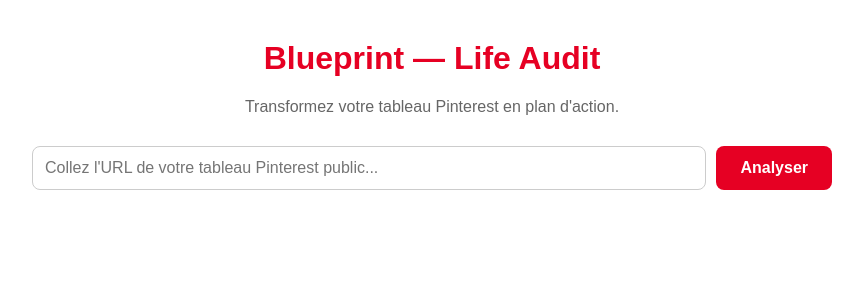
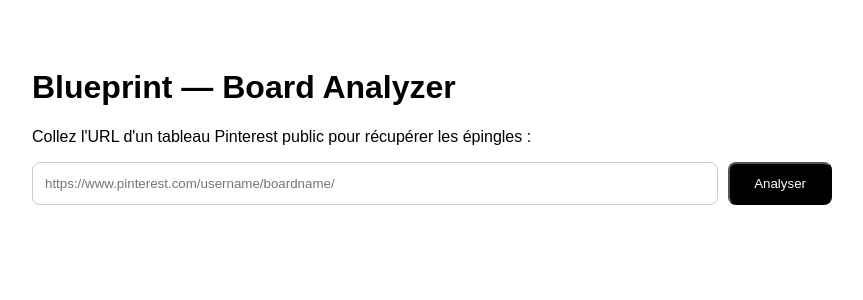
Before and after one commit to eblip/blueprint-life-audit, a Next.js app: page / in a window 1280 px wide. Shown: the top 300 px of the page, without its empty margins (208-1071 px from the left). Built offline with nearby package versions, Linux system fonts and the light colour scheme.

Commit message:
Refactor board URL handling and UI updates

```diff
--- a/app/page.js
+++ b/app/page.js
@@ -2,81 +2,62 @@
 import { useState } from 'react';
 
 export default function Home() {
-  const [boardUrl, setBoardUrl] = useState('');
+  const [url, setUrl] = useState('');
   const [pins, setPins] = useState([]);
   const [loading, setLoading] = useState(false);
   const [error, setError] = useState('');
 
-  const handleAnalyze = async (e) => {
-    e.preventDefault();
+  const handleAnalyze = async () => {
     setLoading(true);
     setError('');
     setPins([]);
 
     try {
-      const cleanUrl = boardUrl.replace(/\/$/, '');
-      const rssUrl = `${cleanUrl}.rss`;
+      const res = await fetch('/api/fetch-board', {
+        method: 'POST',
+        headers: { 'Content-Type': 'application/json' },
+        body: JSON.stringify({ boardUrl: url }),
+      });
 
-      // Utilisation d'un service de conversion RSS vers JSON direct et sécurisé
-      const apiURL = `https://api.rss2json.com/v1/api.json?rss_url=${encodeURIComponent(rssUrl)}`;
-      const res = await fetch(apiURL);
       const data = await res.json();
+      if (!res.ok) throw new Error(data.error || 'Erreur lors du chargement');
 
-      if (data.status !== 'ok' || !data.items) {
-        throw new Error("Impossible de récupérer ce tableau. Vérifiez qu'il est public et que l'URL est correcte.");
-      }
-
-      const fetchedPins = data.items.map(item => {
-        // Extraction de l'image depuis la description HTML de l'item RSS
-        const imgMatch = item.description.match(/src="([^"]+)"/);
-        return {
-          title: item.title || 'Épingle',
-          imageUrl: imgMatch ? imgMatch[1] : ''
-        };
-      }).filter(pin => pin.imageUrl !== '');
-
-      if (fetchedPins.length === 0) {
-        throw new Error("Aucune image trouvée dans ce tableau.");
-      }
-
-      setPins(fetchedPins.slice(0, 10));
+      setPins(data.pins);
     } catch (err) {
-      setError(err.message || "Une erreur est survenue.");
+      setError(err.message);
     } finally {
       setLoading(false);
     }
   };
 
   return (
-    <main style={{ maxWidth: '800px', margin: '40px auto', fontFamily: 'sans-serif', padding: '0 20px' }}>
-      <h1 style={{ color: '#E60023', textAlign: 'center' }}>Blueprint — Life Audit</h1>
-      <p style={{ textAlign: 'center', color: '#666' }}>Transformez votre tableau Pinterest en plan d'action.</p>
+    <main style={{ padding: '40px', fontFamily: 'sans-serif', maxWidth: '800px', margin: '0 auto' }}>
+      <h1>Blueprint — Board Analyzer</h1>
+      <p>Collez l'URL d'un tableau Pinterest public pour récupérer les épingles :</p>
 
-      <form onSubmit={handleAnalyze} style={{ display: 'flex', gap: '10px', marginTop: '30px' }}>
+      <div style={{ display: 'flex', gap: '10px', marginBottom: '20px' }}>
         <input
-          type="url"
-          placeholder="Collez l'URL de votre tableau Pinterest public..."
-          value={boardUrl}
-          onChange={(e) => setBoardUrl(e.target.value)}
-          required
-          style={{ flex: 1, padding: '12px', borderRadius: '8px', border: '1px solid #ccc', fontSize: '16px' }}
+          type="text"
+          placeholder="https://www.pinterest.com/username/boardname/"
+          value={url}
+          onChange={(e) => setUrl(e.target.value)}
+          style={{ flex: 1, padding: '12px', borderRadius: '8px', border: '1px solid #ccc' }}
         />
         <button
-          type="submit"
-          disabled={loading}
-          style={{ background: '#E60023', color: 'white', border: 'none', padding: '12px 24px', borderRadius: '8px', cursor: 'pointer', fontWeight: 'bold', fontSize: '16px' }}
+          onClick={handleAnalyze}
+          style={{ padding: '12px 24px', background: '#000', color: '#fff', borderRadius: '8px', cursor: 'pointer' }}
         >
-          {loading ? 'Analyse...' : 'Analyser'}
+          {loading ? 'Chargement...' : 'Analyser'}
         </button>
-      </form>
+      </div>
 
-      {error && <p style={{ color: 'red', textAlign: 'center', marginTop: '20px' }}>{error}</p>}
+      {error && <p style={{ color: 'red' }}>{error}</p>}
 
-      <div style={{ display: 'grid', gridTemplateColumns: 'repeat(auto-fill, minmax(150px, 1fr))', gap: '15px', marginTop: '40px' }}>
-        {pins.map((pin, index) => (
-          <div key={index} style={{ border: '1px solid #eee', borderRadius: '8px', overflow: 'hidden', background: '#fafafa' }}>
-            <img src={pin.imageUrl} alt={pin.title} style={{ width: '100%', height: '150px', objectFit: 'cover' }} />
-            <p style={{ padding: '8px', fontSize: '12px', margin: 0, whiteSpace: 'nowrap', overflow: 'hidden', textOverflow: 'ellipsis' }}>{pin.title}</p>
+      <div style={{ display: 'grid', gridTemplateColumns: 'repeat(auto-fill, minmax(180px, 1fr))', gap: '16px' }}>
+        {pins.map((pin, i) => (
+          <div key={i} style={{ border: '1px solid #eee', borderRadius: '8px', overflow: 'hidden' }}>
+            <img src={pin.imageUrl} alt={pin.title} style={{ width: '100%', height: '180px', objectFit: 'cover' }} />
+            <p style={{ padding: '8px', fontSize: '12px', margin: 0 }}>{pin.title}</p>
           </div>
         ))}
       </div>
```
